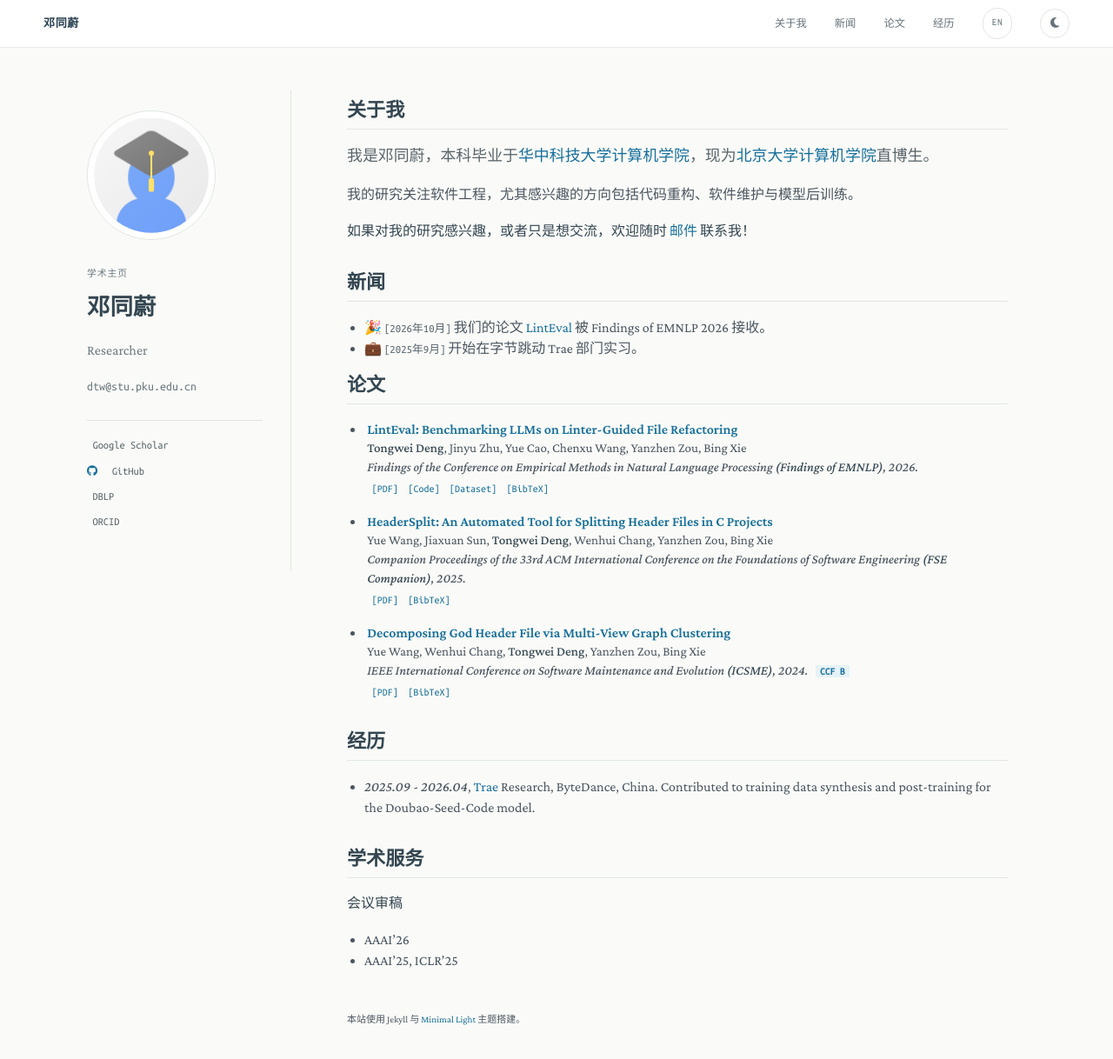
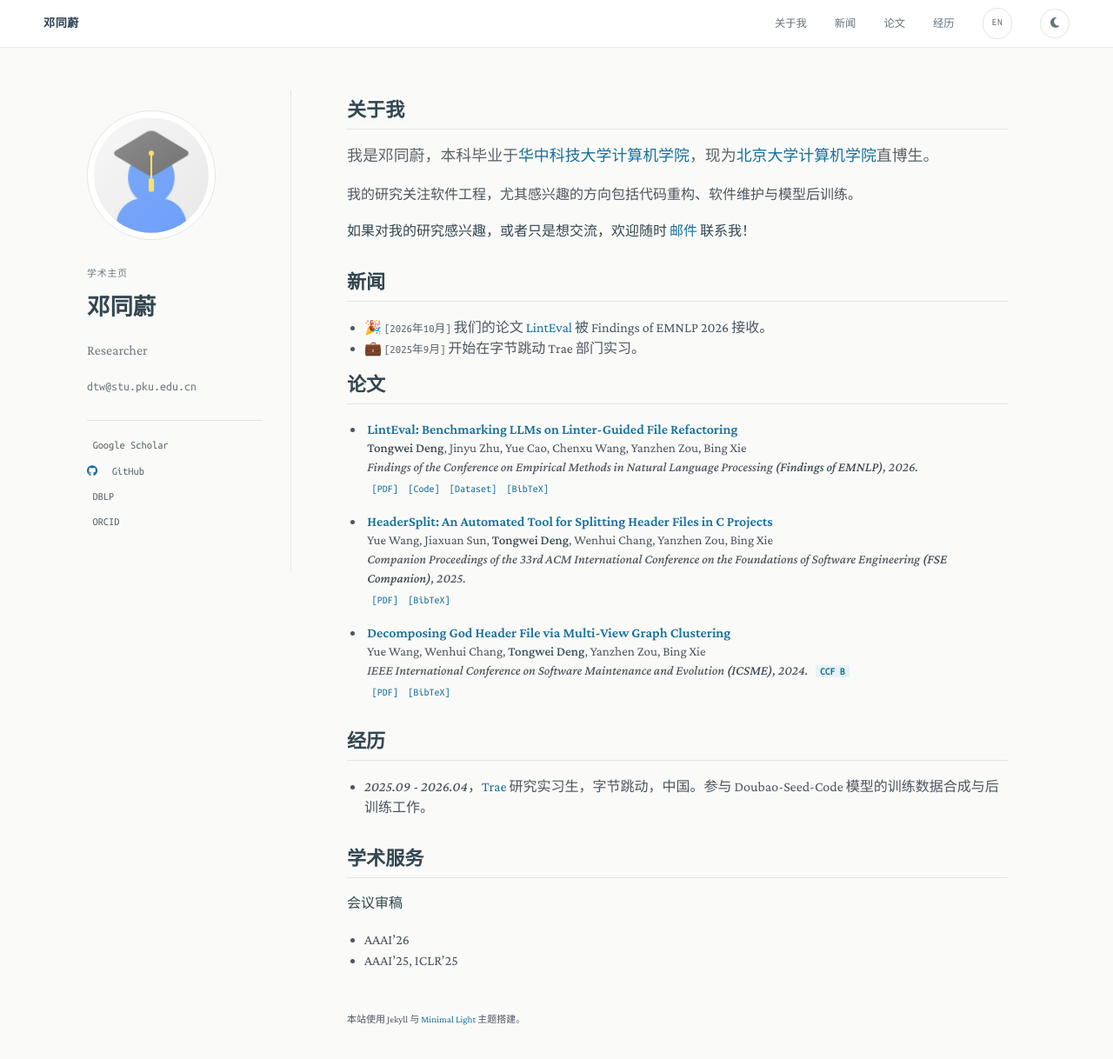
Before and after one commit to 6643789wsx/6643789wsx.github.io, a Jekyll site: the page built from zh/index.md, in a window 1280 px wide and 1297 px high. Shown: the top 1218 px of the window at 87% size. Built offline with Jekyll 4.4.1, drawn with Linux system fonts in a browser that asks for light colours; a style sheet for code colours, icons or effects is not loaded.

Commit message:
Translate the experiences entry on the Chinese page

```diff
--- a/_includes/experiences.md
+++ b/_includes/experiences.md
@@ -1,4 +1,8 @@
 {% assign tl = site.data.i18n.en %}{% if page.lang == 'zh' %}{% assign tl = site.data.i18n.zh %}{% endif %}
 <h2 id="experiences">{{ tl.experiences }}</h2>
 
+{% if page.lang == 'zh' %}
+- *2025.09 - 2026.04*，[Trae](https://www.trae.ai/) 研究实习生，字节跳动，中国。参与 Doubao-Seed-Code 模型的训练数据合成与后训练工作。
+{% else %}
 - *2025.09 - 2026.04*, [Trae](https://www.trae.ai/) Research, ByteDance, China. Contributed to training data synthesis and post-training for the Doubao-Seed-Code model.
+{% endif %}
```
